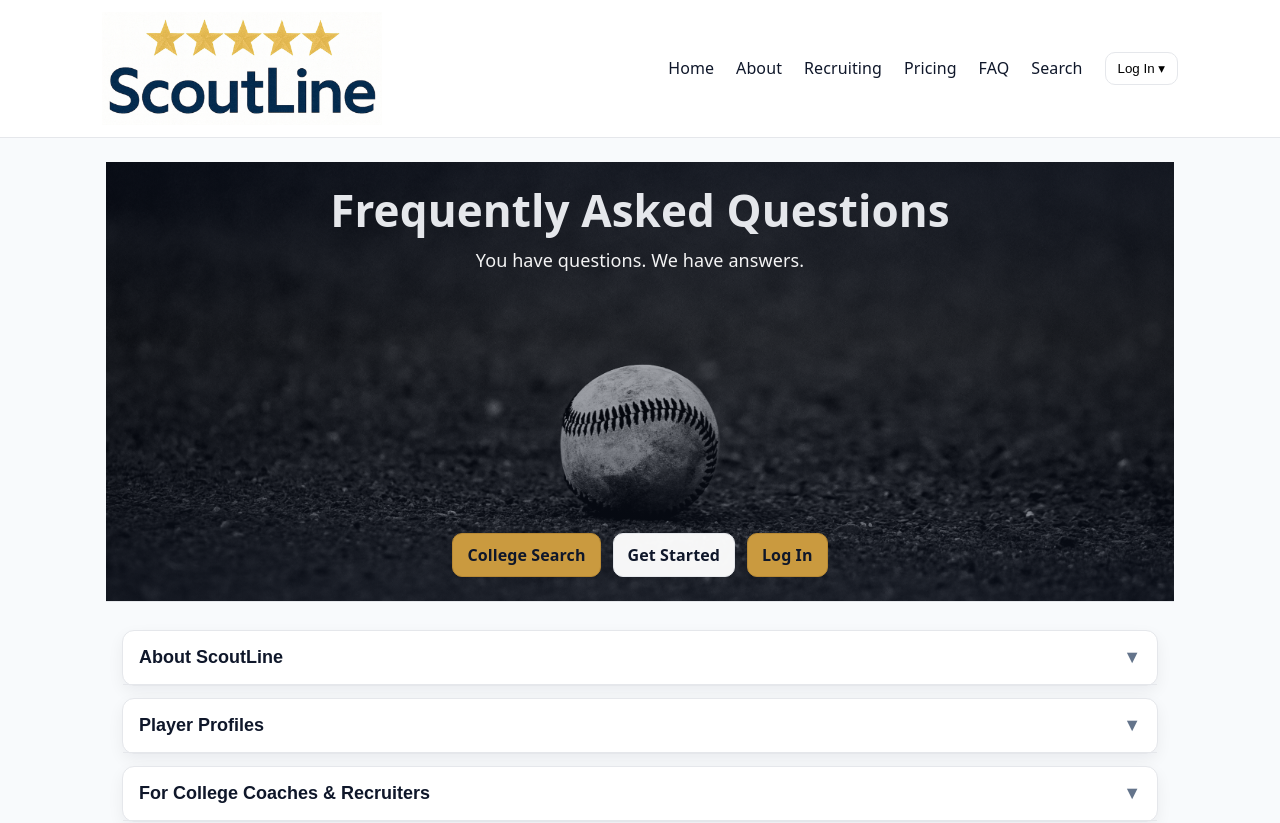
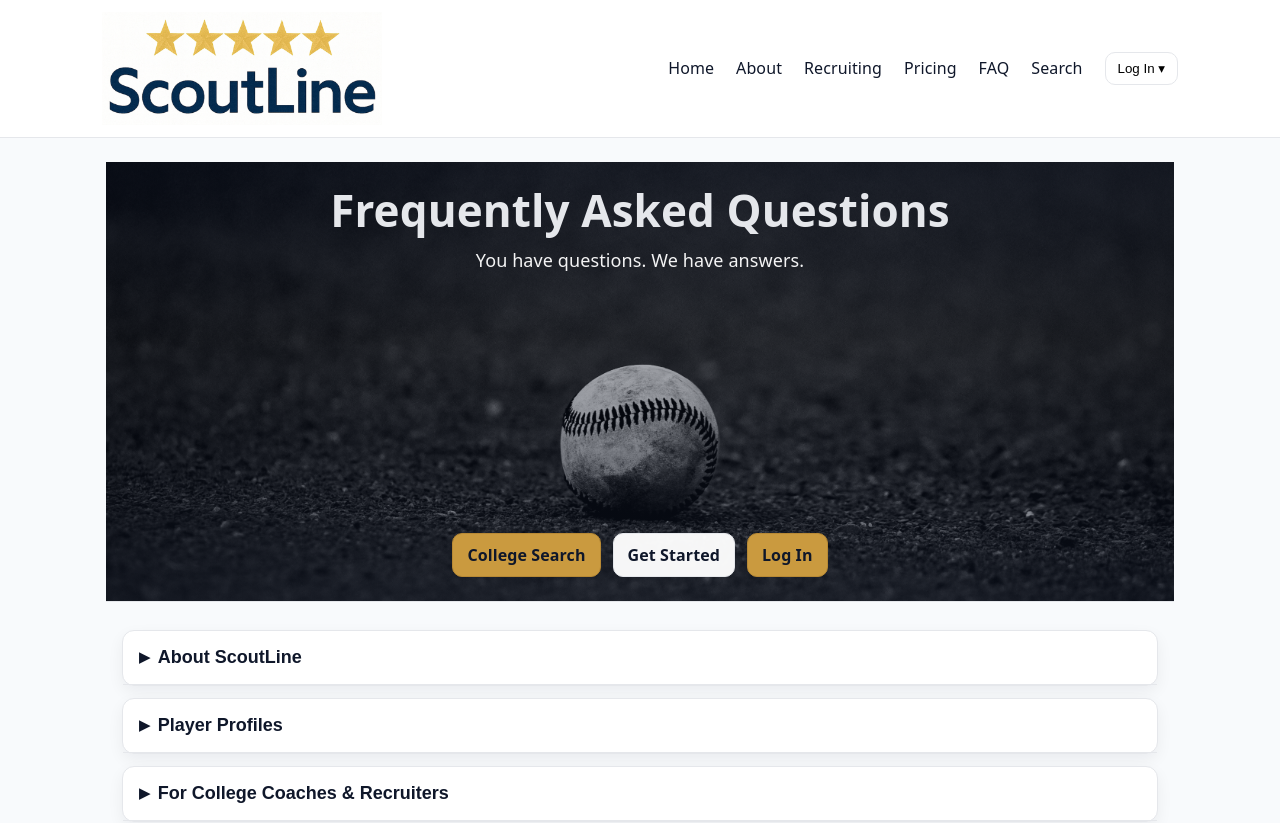
Before and after one commit to mattblittle-create/scoutline-beta, a Next.js app: page /faq in a window 1280 px wide. Shown: the top 823 px of the page. Built offline with nearby package versions, Linux system fonts and the light colour scheme.

Commit message:
Update page.tsx

```diff
--- a/app/faq/page.tsx
+++ b/app/faq/page.tsx
@@ -423,7 +423,7 @@ const sections: Section[] = [
 ];
 
 export default function FAQPage() {
-  // NEW: keep track of which section is open (-1 = none)
+  // Only one section open at a time
   const [openIndex, setOpenIndex] = useState<number>(-1);
 
   return (
@@ -578,7 +578,9 @@ export default function FAQPage() {
           transform: translateY(-2px);
           box-shadow: 0 10px 20px rgba(15,23,42,0.10);
         }
-        .faq-card__header:hover span:first-child {
+        /* Underline BOTH arrow and title on hover */
+        .faq-card__header:hover .faq-title,
+        .faq-card__header:hover .faq-arrow {
           text-decoration: underline;
           text-underline-offset: 3px;
         }
@@ -601,7 +603,6 @@ export default function FAQPage() {
   );
 }
 
-// UPDATED: accepts controlled open/close props so only one section is open at a time
 function FAQSection({
   title,
   items,
@@ -633,24 +634,28 @@ function FAQSection({
           cursor: "pointer",
           display: "flex",
           alignItems: "center",
-          justifyContent: "space-between",
+          justifyContent: "flex-start",
+          gap: 8,
           fontWeight: 700,
           color: "#0f172a",
           fontSize: 18,
         }}
       >
-        <span>{title}</span>
+        {/* Arrow LEFT of title; points at title when closed, down when open */}
         <span
+          className="faq-arrow"
           aria-hidden
           style={{
-            fontSize: 18,
-            color: "#64748b",
-            transform: isOpen ? "rotate(180deg)" : "rotate(0deg)",
+            fontSize: 14,
+            lineHeight: 1,
+            display: "inline-block",
+            transform: isOpen ? "rotate(90deg)" : "rotate(0deg)", // ▶ rotated 90deg => ▼
             transition: "transform .2s ease",
           }}
         >
-          ▼
+          ▶
         </span>
+        <span className="faq-title">{title}</span>
       </button>
 
       {/* Divider */}
```
